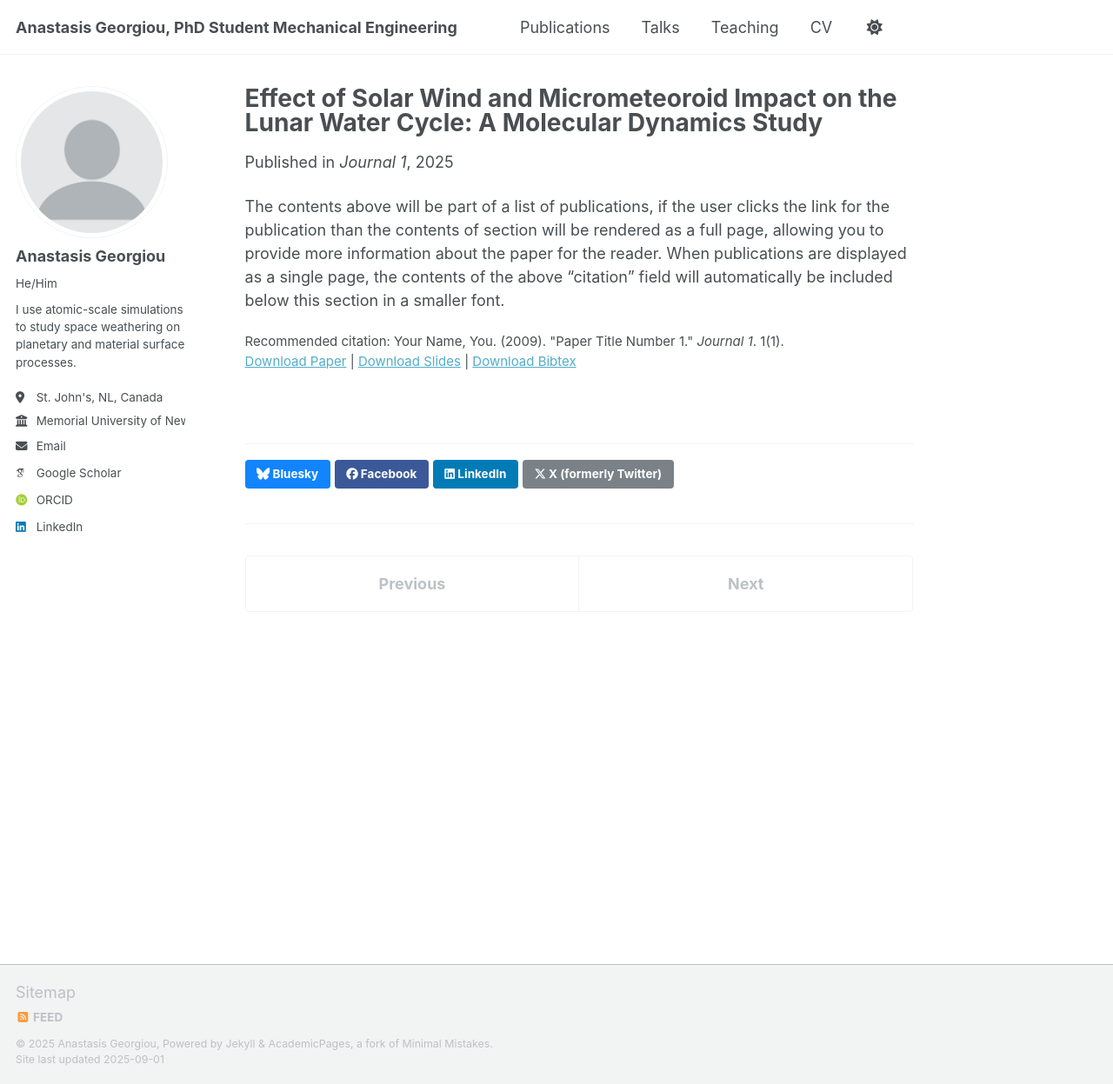
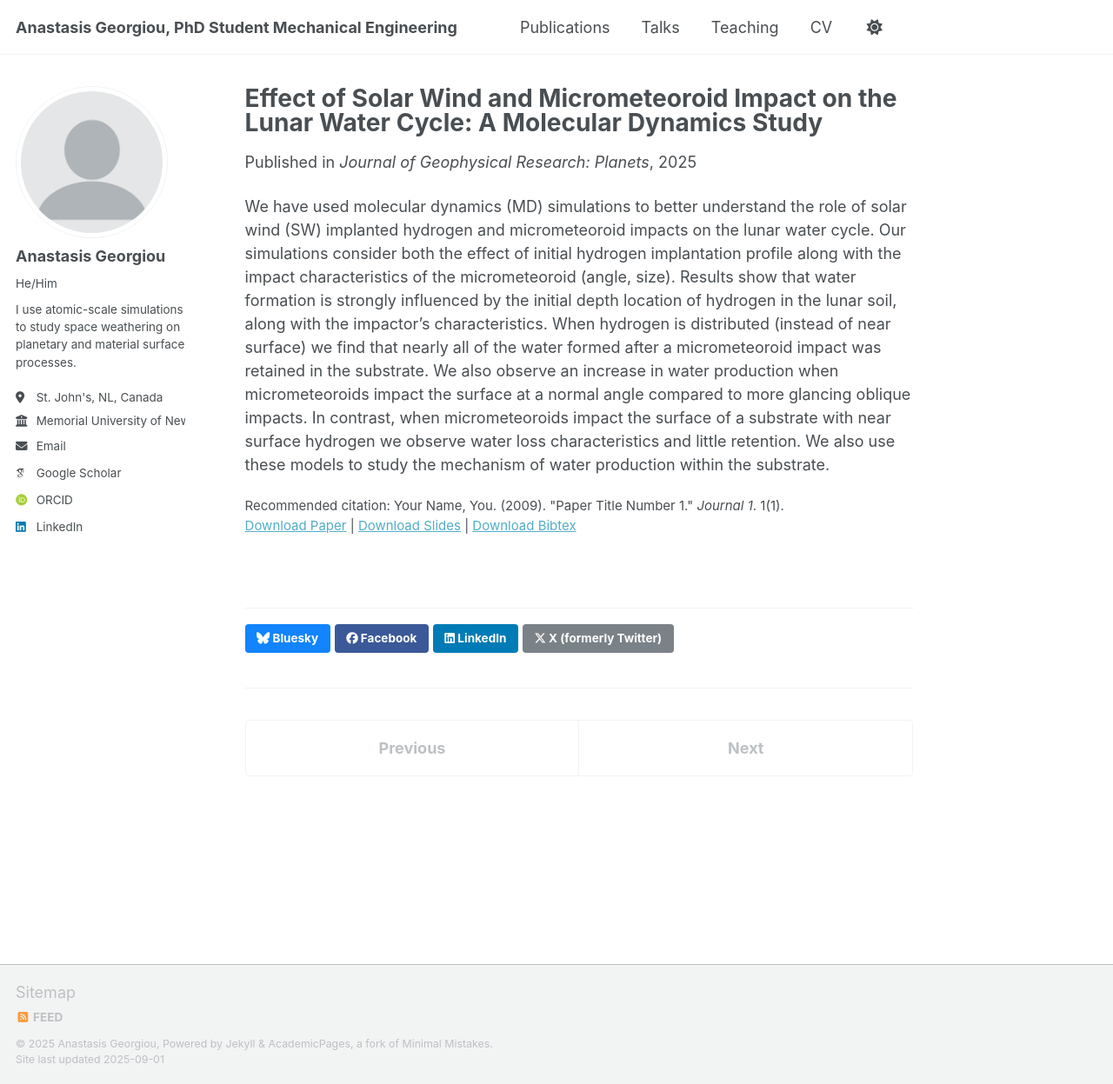
Before and after one commit to a-georgiou19/apgeorgiou.github.io, a Jekyll site: the page built from _publications/2025-05-30-paper-title-number-1.md, in a window 1280 px wide and 1247 px high. Shown: the whole window at 87% size. Built offline with Jekyll 4.4.1, drawn with Linux system fonts in a browser that asks for light colours; some web fonts are replaced; a script that is not in the unit is left out.

Commit message:
2025-05-30-paper-title-number-1.md

```diff
--- a/_publications/2025-05-30-paper-title-number-1.md
+++ b/_publications/2025-05-30-paper-title-number-1.md
@@ -3,12 +3,12 @@ title: "Effect of Solar Wind and Micrometeoroid Impact on the Lunar Water Cycle:
 collection: publications
 category: manuscripts
 permalink: /publication/2009-10-01-paper-title-number-1
-excerpt: 'This paper is about the number 1. The number 2 is left for future work.'
+excerpt: 'The presence of OH/H2O molecules has been detected on the lunar surface. While solar wind implanted protons are a source of the observed OH/H2O, other processes such as micrometeoroid impacts also affect the lunar water cycle. We present atomistic scale simulations on the effect of solar wind implanted hydrogen and micrometeoroid impact on the lunar water cycle. Results show a clear indication of the effect of both initial hydrogen profile and micrometeoroid impact characteristics (angle, size) on the overall water formation and retention.'
 date: 2025-05-30
-venue: 'Journal 1'
+venue: 'Journal of Geophysical Research: Planets'
 slidesurl: 'http://academicpages.github.io/files/slides1.pdf'
 paperurl: 'http://academicpages.github.io/files/paper1.pdf'
 bibtexurl: 'http://academicpages.github.io/files/bibtex1.bib'
 citation: 'Your Name, You. (2009). &quot;Paper Title Number 1.&quot; <i>Journal 1</i>. 1(1).'
 ---
-The contents above will be part of a list of publications, if the user clicks the link for the publication than the contents of section will be rendered as a full page, allowing you to provide more information about the paper for the reader. When publications are displayed as a single page, the contents of the above "citation" field will automatically be included below this section in a smaller font.
+We have used molecular dynamics (MD) simulations to better understand the role of solar wind (SW) implanted hydrogen and micrometeoroid impacts on the lunar water cycle. Our simulations consider both the effect of initial hydrogen implantation profile along with the impact characteristics of the micrometeoroid (angle, size). Results show that water formation is strongly influenced by the initial depth location of hydrogen in the lunar soil, along with the impactor's characteristics. When hydrogen is distributed (instead of near surface) we find that nearly all of the water formed after a micrometeoroid impact was retained in the substrate. We also observe an increase in water production when micrometeoroids impact the surface at a normal angle compared to more glancing oblique impacts. In contrast, when micrometeoroids impact the surface of a substrate with near surface hydrogen we observe water loss characteristics and little retention. We also use these models to study the mechanism of water production within the substrate.
```
